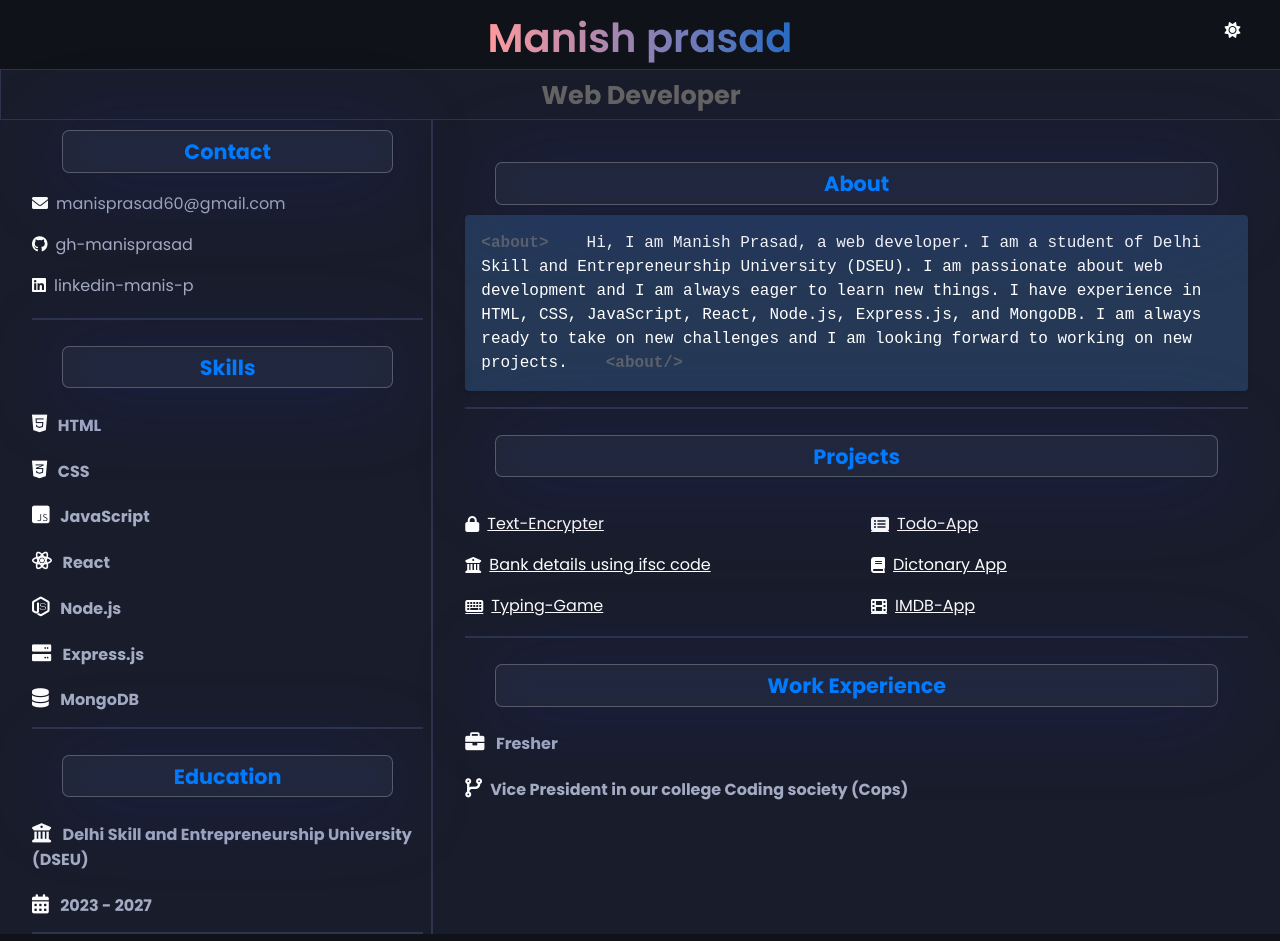
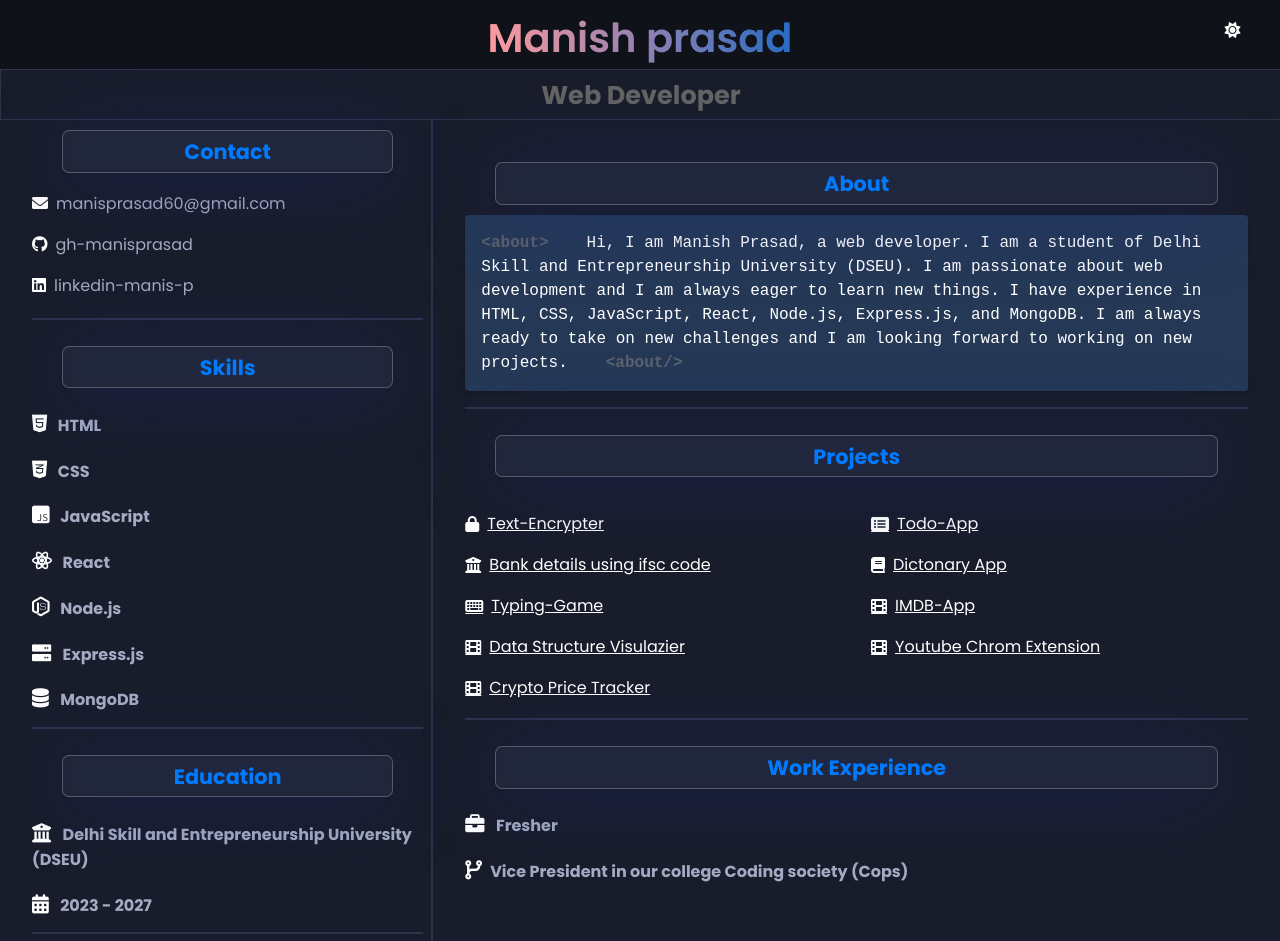
Before and after one commit to manisprasad/portfolio, a plain HTML site: page index.html in a window 1280 px wide. Drawn offline with Linux system fonts and the light colour scheme.

Commit message:
Update index.html

```diff
--- a/index.html
+++ b/index.html
@@ -80,6 +80,9 @@
                         <a href="https://manisprasad.github.io/dictionary-search/"><i class="fas fa-book"></i> Dictonary App</a>
                         <a href="https://manisprasad.github.io/typing-game/"><i class="fas fa-keyboard"></i> Typing-Game</a>
                         <a href="https://manisprasad.github.io/tv-show-search/"><i class="fas fa-film"></i>IMDB-App</a>
+                        <a href="https://ds-visualizer-seven.vercel.app/"><i class="fas fa-film"></i>Data Structure Visulazier</a>
+                        <a href="https://github.com/manisprasad/yt-chrome-extension"><i class="fas fa-film"></i>Youtube Chrom Extension</a>
+                        <a href="https://crypto-verse-cyan.vercel.app/"><i class="fas fa-film"></i>Crypto Price Tracker</a>
                        </div>
 
                 </div>
```
